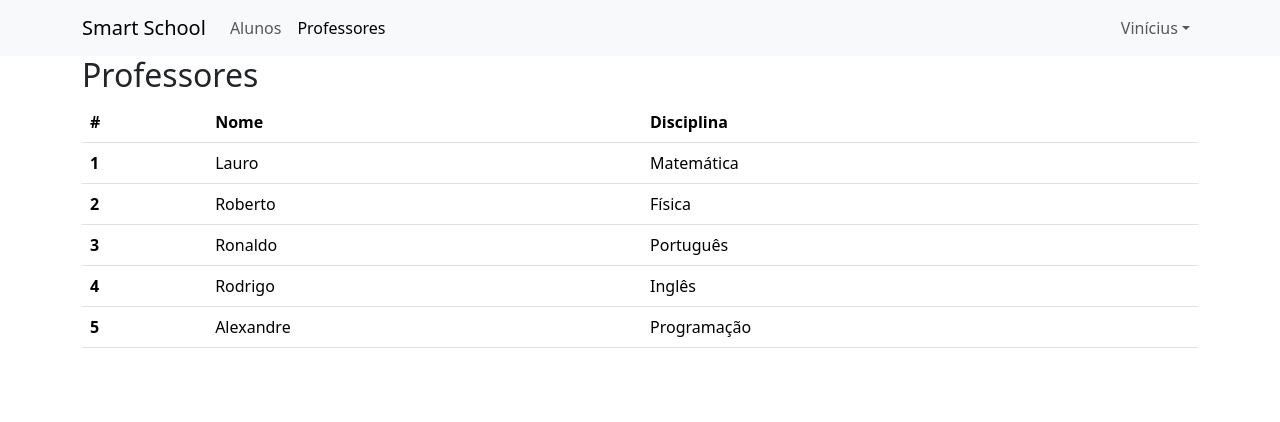
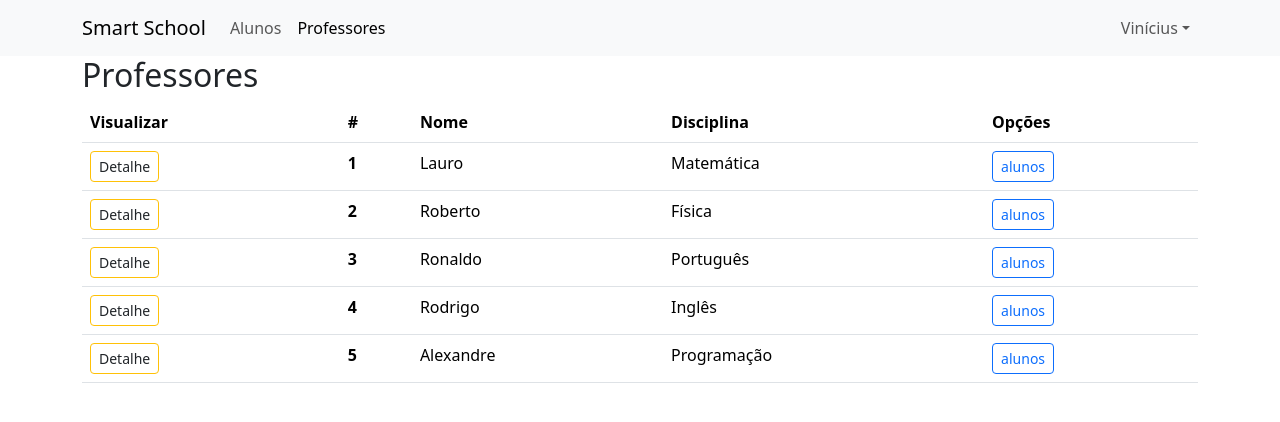
Before and after one commit to kelvin-feltrin/SmartSchool, an Angular app in the folder SmartSchool/: page /professores in a window 1280 px wide. Shown: the top 422 px of the page. Built offline with nearby package versions, Linux system fonts and the light colour scheme.

Commit message:
Modal ngx-Bootstrap

```diff
--- a/SmartSchool/src/app/alunos/alunos.component.html
+++ b/SmartSchool/src/app/alunos/alunos.component.html
@@ -46,15 +46,15 @@
             </thead>
             <tbody>
                 <tr *ngFor="let aluno of alunos">
-                    <td><button (click)="alunoSelect(aluno)" class="btn btn-sm btn-outline-warning">detalhe</button></td>
+                    <td><button (click)="alunoSelect(aluno)" class="text-dark btn btn-sm btn-outline-warning">Detalhe</button></td>
                     <td scope="row">{{aluno.id}}</td>
                     <td>{{aluno.nome}}</td>
                     <td>{{aluno.sobrenome}}</td>
                     <td>{{aluno.telefone}}</td>
                     <td>
                         <div class="btn-group">
-                            <button class="btn btn-sm btn-outline-primary">Editar</button>
-                            <button class="btn btn-sm btn-outline-danger">Excluir</button>
+                            <button (click)="openModal(template)" class="btn btn-sm btn-outline-primary">Professores</button>
+                            <button class="btn btn-sm btn-outline-danger">Desativar</button>
                         </div>
                     </td>
                 </tr>
@@ -64,3 +64,13 @@
     </div>
 
 </div>
+
+<ng-template #template>
+    <div class="modal-body">
+        <app-professores></app-professores>
+    </div>
+    <div class="modal-footer">
+        <button type="button" class="btn pull-right" aria-label="Close" (click)="modalRef?.hide()">FECHAR
+          </button>
+    </div>
+</ng-template>
--- a/SmartSchool/src/app/alunos/alunos.component.ts
+++ b/SmartSchool/src/app/alunos/alunos.component.ts
@@ -1,6 +1,7 @@
-import { Component, OnInit } from '@angular/core';
+import { Component, OnInit, TemplateRef } from '@angular/core';
 import { Aluno } from '../models/Aluno';
 import { FormBuilder, FormGroup, Validators } from '@angular/forms';
+import { BsModalRef, BsModalService } from 'ngx-bootstrap/modal';
 
 @Component({
   selector: 'app-alunos',
@@ -9,6 +10,7 @@
 })
 export class AlunosComponent implements OnInit {
 
+  public modalRef?: BsModalRef;
   public alunoForm: FormGroup = {} as FormGroup;
   public titulo = 'Alunos';
   public alunoSelecionado: Aluno = null as any;
@@ -23,7 +25,12 @@
     { id: 7, nome: 'Paulo', sobrenome: 'José', telefone: 332255 }
   ];
 
-  constructor(private fb: FormBuilder) {
+  openModal(template: TemplateRef<void>) {
+    this.modalRef = this.modalService.show(template);
+  }
+
+  constructor(private fb: FormBuilder,
+              private modalService: BsModalService) {
     this.criarForm();
   }
 
--- a/SmartSchool/src/app/app.module.ts
+++ b/SmartSchool/src/app/app.module.ts
@@ -12,6 +12,7 @@
 import { BsDropdownModule } from 'ngx-bootstrap/dropdown';
 import { BrowserAnimationsModule } from '@angular/platform-browser/animations';
 import { FormsModule, ReactiveFormsModule } from '@angular/forms';
+import { ModalModule } from 'ngx-bootstrap/modal';
 
 @NgModule({
   declarations: [
@@ -30,7 +31,8 @@
     BsDropdownModule.forRoot(),
     BrowserAnimationsModule,
     FormsModule,
-    ReactiveFormsModule
+    ReactiveFormsModule,
+    ModalModule.forRoot()
   ],
   providers: [],
   bootstrap: [AppComponent]
--- a/SmartSchool/src/app/professores/professores.component.html
+++ b/SmartSchool/src/app/professores/professores.component.html
@@ -27,18 +27,42 @@
     <table class="table table-hover">
         <thead class="thead-light">
             <tr>
+                <th>Visualizar</th>
                 <th scope="col">#</th>
                 <th scope="col">Nome</th>
                 <th scope="col">Disciplina</th>
+                <th scope="col">Opções</th>
             </tr>
         </thead>
         <tbody>
-            <tr *ngFor="let professor of professores" style="cursor: pointer;" (click)="professorSelect(professor)">
+            <tr *ngFor="let professor of professores">
+                <td>
+                    <button (click)="professorSelect(professor)" class="text-dark btn btn-sm btn-outline-warning">
+                        Detalhe
+                    </button>
+                </td>
                 <th scope="row">{{professor.id}}</th>
                 <td>{{professor.nome}}</td>
                 <td>{{professor.disciplina}}</td>
+                <td>
+                    <div class="btn-group">
+                        <button (click)="openModal(template)" class="btn btn-sm btn-outline-primary">
+                            alunos
+                        </button>
+                    </div>
+                </td>
             </tr>
             <tr>
         </tbody>
     </table>
 </div>
+
+<ng-template #template>
+    <div class="modal-body">
+
+    </div>
+    <div class="modal-footer">
+        <button type="button" class="btn pull-right" aria-label="Close" (click)="modalRef?.hide()">FECHAR
+          </button>
+    </div>
+</ng-template>
--- a/SmartSchool/src/app/professores/professores.component.ts
+++ b/SmartSchool/src/app/professores/professores.component.ts
@@ -1,5 +1,6 @@
-import { Component, OnInit } from '@angular/core';
+import { Component, OnInit, TemplateRef } from '@angular/core';
 import { Professor } from '../models/Professor';
+import { BsModalRef, BsModalService } from 'ngx-bootstrap/modal';
 
 @Component({
   selector: 'app-professores',
@@ -8,6 +9,7 @@
 })
 export class ProfessoresComponent implements OnInit {
 
+  public modalRef?: BsModalRef;
   public titulo = 'Professores';
   public professorSelecionado: Professor = null as any;
 
@@ -19,6 +21,10 @@
     { id: 5, nome: 'Alexandre', disciplina: 'Programação' }
   ]
 
+  openModal(template: TemplateRef<void>) {
+    this.modalRef = this.modalService.show(template);
+  }
+
   professorSelect(professor: Professor){
     this.professorSelecionado = professor;
   }
@@ -27,7 +33,7 @@
     this.professorSelecionado = null as any;
   }
 
-  constructor() { }
+  constructor(private modalService: BsModalService) { }
 
   ngOnInit() {
   }
```
